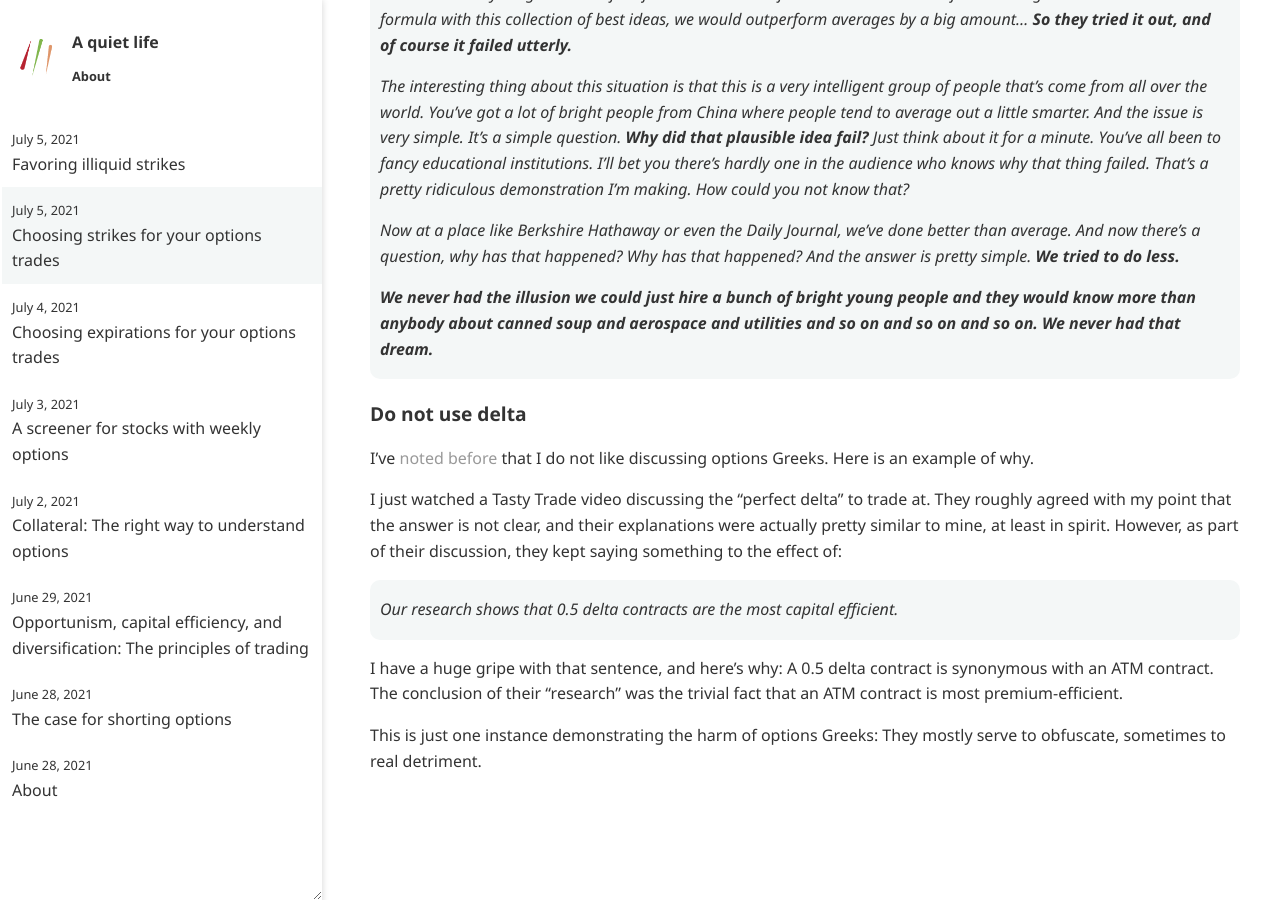
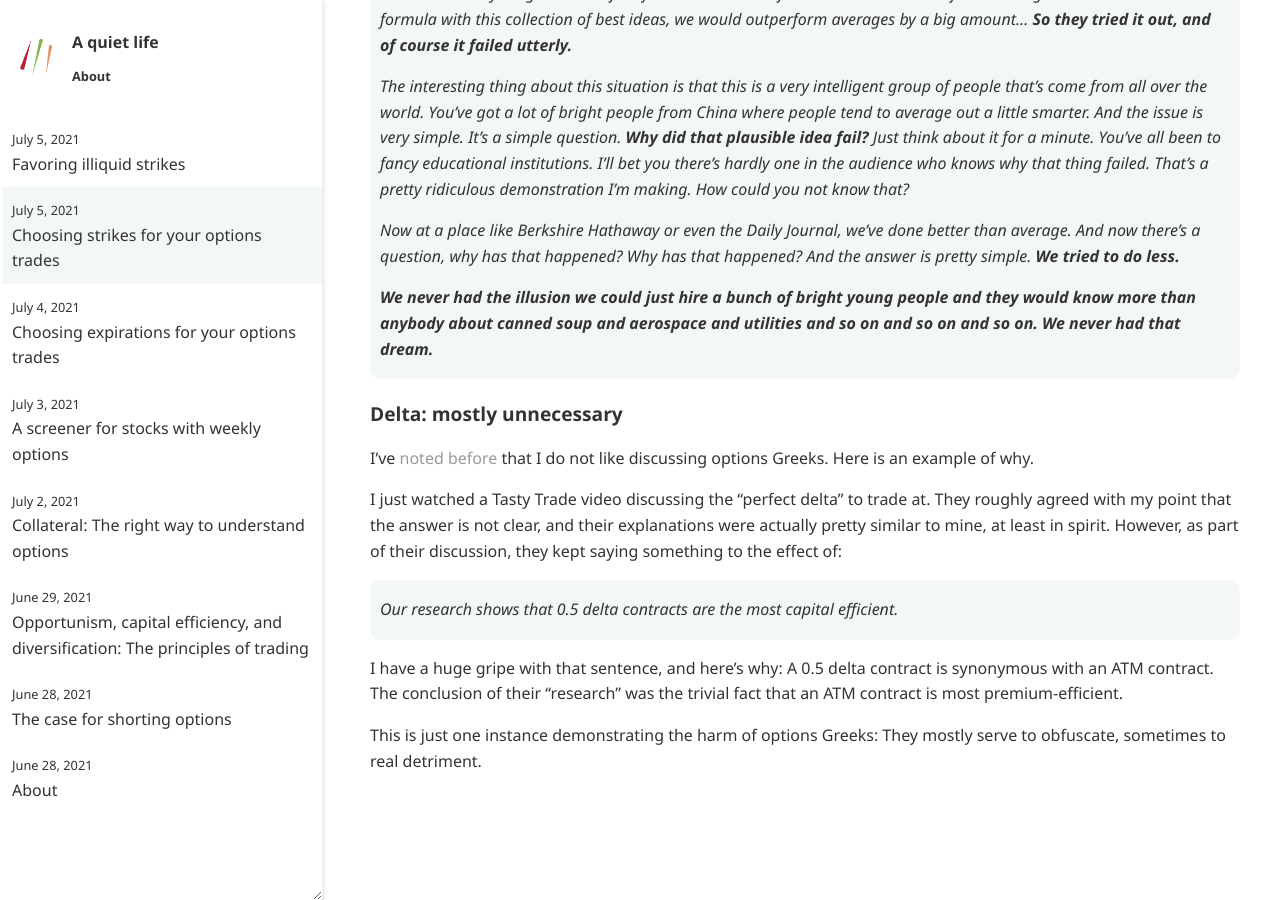
Before and after one commit to ansyblenetwork/aquietlife, a Jekyll site: the page built from _posts/2021-07-05-choosing-strikes.md, in a window 1280 px wide and 900 px high, scrolled down 1038 px. Built offline with Jekyll 4.4.1, drawn with Linux system fonts in a browser that asks for light colours.

Commit message:
Update 2021-07-05-choosing-strikes.md

```diff
--- a/_posts/2021-07-05-choosing-strikes.md
+++ b/_posts/2021-07-05-choosing-strikes.md
@@ -32,7 +32,7 @@ Here is a transcript of the relevant anecdote:
 
 
 
-### Do not use delta
+### Delta: mostly unnecessary
 
 I've [noted before](% post_url 2021-07-04-choosing-expirations %}) that I do not like discussing options Greeks. Here is an example of why.
 
```
